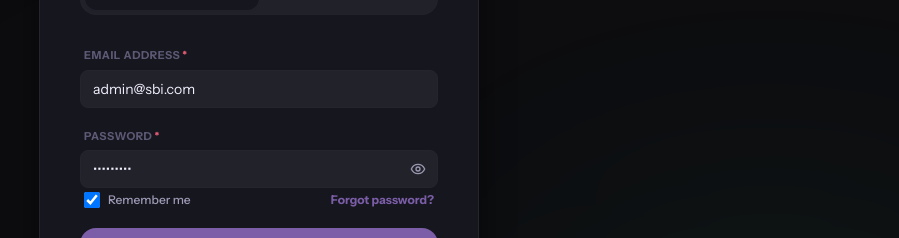
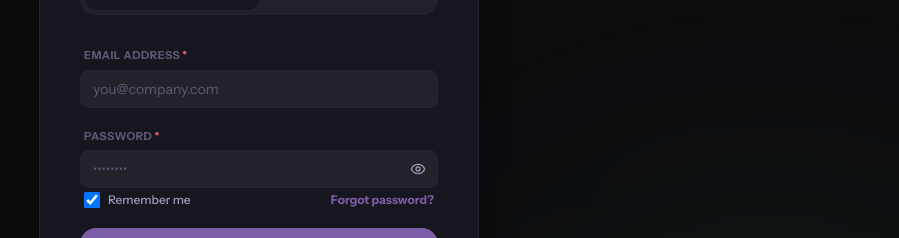
Before and after one commit to azhaguvelantigraviity-hue/SBI-WFH, a React (Vite) app in the folder frontend/: page / in a window 1280 px wide. Shown: the part 355-593 px from the top of the page, without its empty margins (381-1280 px from the left). Built offline with nearby package versions, Linux system fonts and the light colour scheme; no server answers.

Commit message:
chore: remove default credentials from login page

```diff
--- a/frontend/src/pages/Login.jsx
+++ b/frontend/src/pages/Login.jsx
@@ -13,18 +13,13 @@
   const { theme, toggleTheme } = useTheme();
   const { addToast } = useToast();
   const [role, setRole] = useState('admin');
-  const [email, setEmail] = useState('admin@sbi.com');
-  const [password, setPassword] = useState('Admin@123');
+  const [email, setEmail] = useState('');
+  const [password, setPassword] = useState('');
 
   const handleRoleChange = (newRole) => {
     setRole(newRole);
-    if (newRole === 'admin') {
-      setEmail('admin@sbi.com');
-      setPassword('Admin@123');
-    } else {
-      setEmail('azhagu@gmail.com');
-      setPassword('Sales@123');
-    }
+    setEmail('');
+    setPassword('');
   };
 
   const handleSubmit = async (e) => {
```
